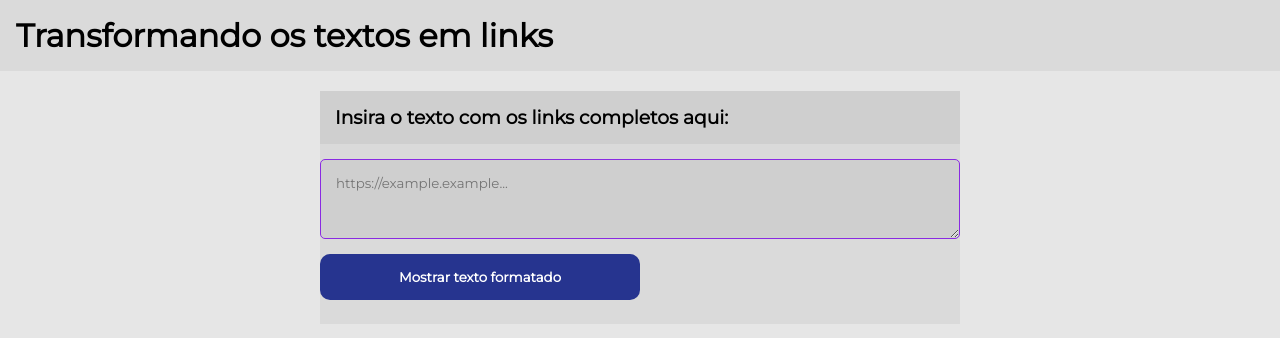
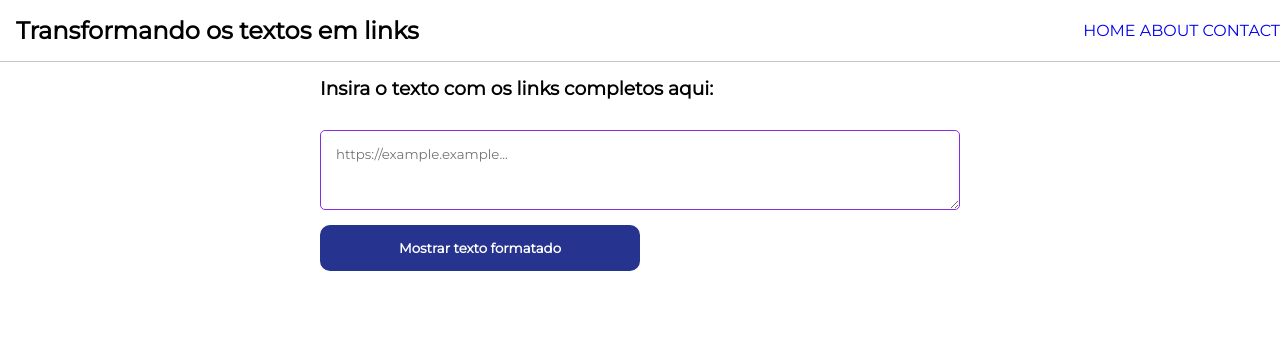
Before and after one commit to laurourbano/textarea, a plain HTML site: page index.html in a window 1280 px wide. Drawn offline with Linux system fonts and the light colour scheme.

Commit message:
update site

```diff
--- a/css/style.css
+++ b/css/style.css
@@ -3,11 +3,17 @@
     margin: 0;
     box-sizing: border-box;
     font-family: 'Montserrat';
-    background-color: rgba(0, 0, 0, 0.05);
 }
+
 body{
     width: 100%;
     height: 100vh;
+}
+nav{
+    display: flex;
+    justify-content: space-between;
+    align-items: center;
+    border-bottom: 1px solid #c5c5c5;
 }
 .container{
     width: 50%;
@@ -16,15 +22,17 @@ body{
     flex-direction: column;
     margin: 0 auto;
 }
+
 h1{
     display: block;
     padding: 16px;
-    margin-bottom: 20px;
 }
+
 h3{
     margin-bottom: 15px;
-    padding: 15px;
+    padding: 15px 0;
 }
+
 textarea{
     margin-bottom: 15px;
     border: 1px solid blueviolet;
@@ -62,17 +70,33 @@ button:hover{
     border: 1px dashed blueviolet;
     box-shadow: rgba(50, 50, 93, 0.25) 0px 30px 60px -12px, rgba(0, 0, 0, 0.3) 0px 18px 36px -18px;
 }
+
 .links:hover{
     background-color: rgba(50, 50, 93, 0.25);
     box-shadow: rgba(0, 0, 0, 0.25) 0px 54px 55px, rgba(0, 0, 0, 0.12) 0px -12px 30px, rgba(0, 0, 0, 0.12) 0px 4px 6px, rgba(0, 0, 0, 0.17) 0px 12px 13px, rgba(0, 0, 0, 0.09) 0px -3px 5px;
     border: 1px dashed blue;
 }
+
 nav{
     display: flex;
     justify-content: space-between;
     align-items: center;
 }
+
 .logo img{
     width:7vw;
     margin-top: 20px;
 }
+
+ul{
+    list-style:none;
+}
+
+ul li{
+    display: inline-block;
+}
+
+ul li a{
+    text-transform: uppercase;
+    text-decoration: none;
+}
--- a/index.html
+++ b/index.html
@@ -13,14 +13,29 @@
     <link href="https://fonts.googleapis.com/css2?family=Montserrat:wght@400&amp;display=swap" rel="stylesheet">
   </head>
   <body>
+    <nav>
       <h1>Transformando os textos em links</h1>
+      <div class="navbar">
+        <ul>
+          <li>
+            <a href="#">HOME</a>
+          </li>
+          <li>
+            <a href="#">ABOUT</a>
+          </li>
+          <li>
+            <a href="#">CONTACT</a>
+          </li>
+        </ul>
+      </div>
+    </nav>
     <div class="container">
       <h3>Insira o texto com os links completos aqui: </h3>
       <textarea id="conteudo" rows="3" cols="40" placeholder="https://example.example..."></textarea>
       <button onclick="salvarConteudo()">Mostrar texto formatado</button>
       <div id="resultado"></div>
     </div>
-  <!-- -->
+    <!-- script que habilita a função salvarConteudo -->
     <script src="./js/main.js" defer></script>
   </body>
 </html>
```
Lines whose indentation alone changed are shown as unchanged.
